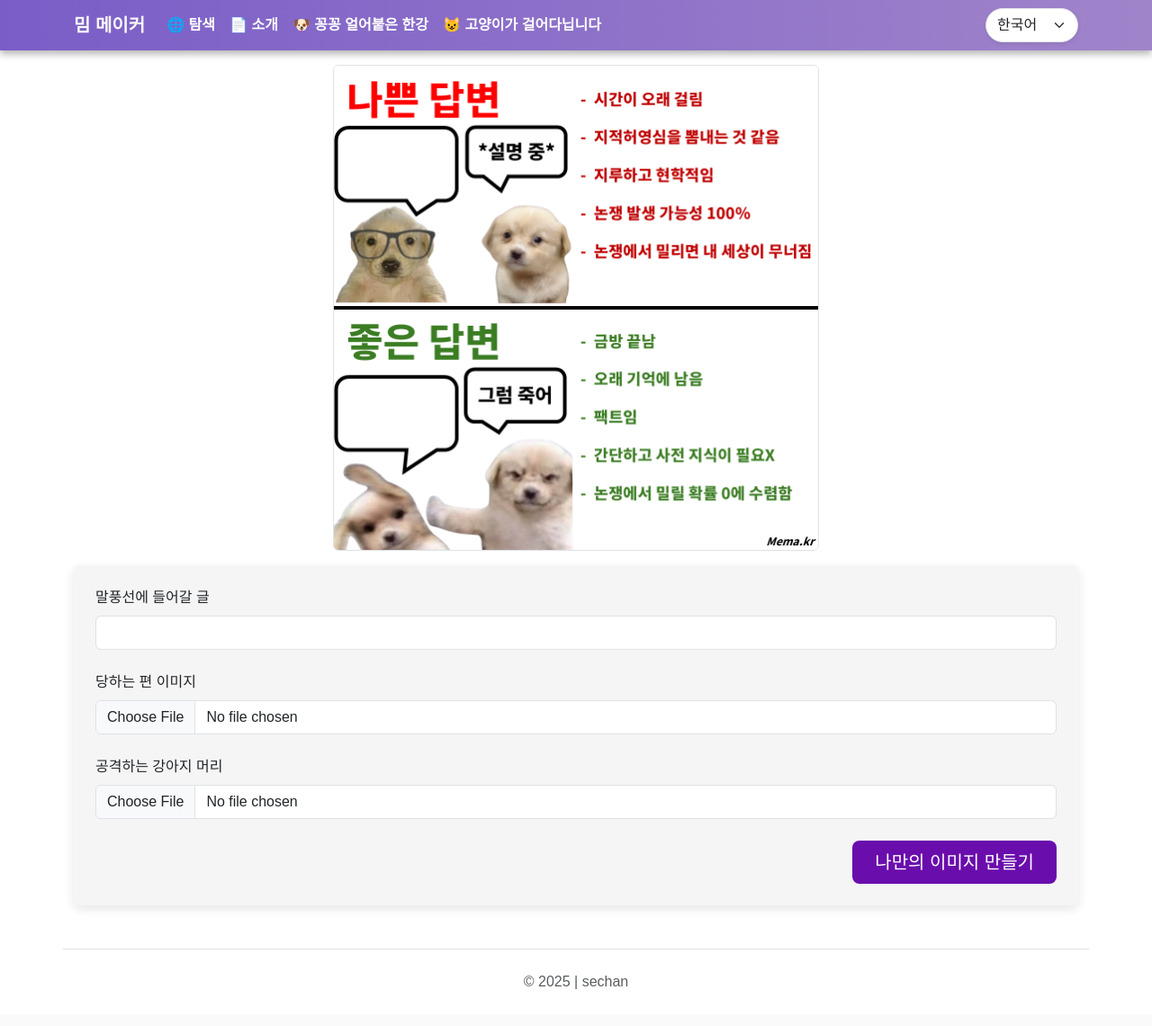
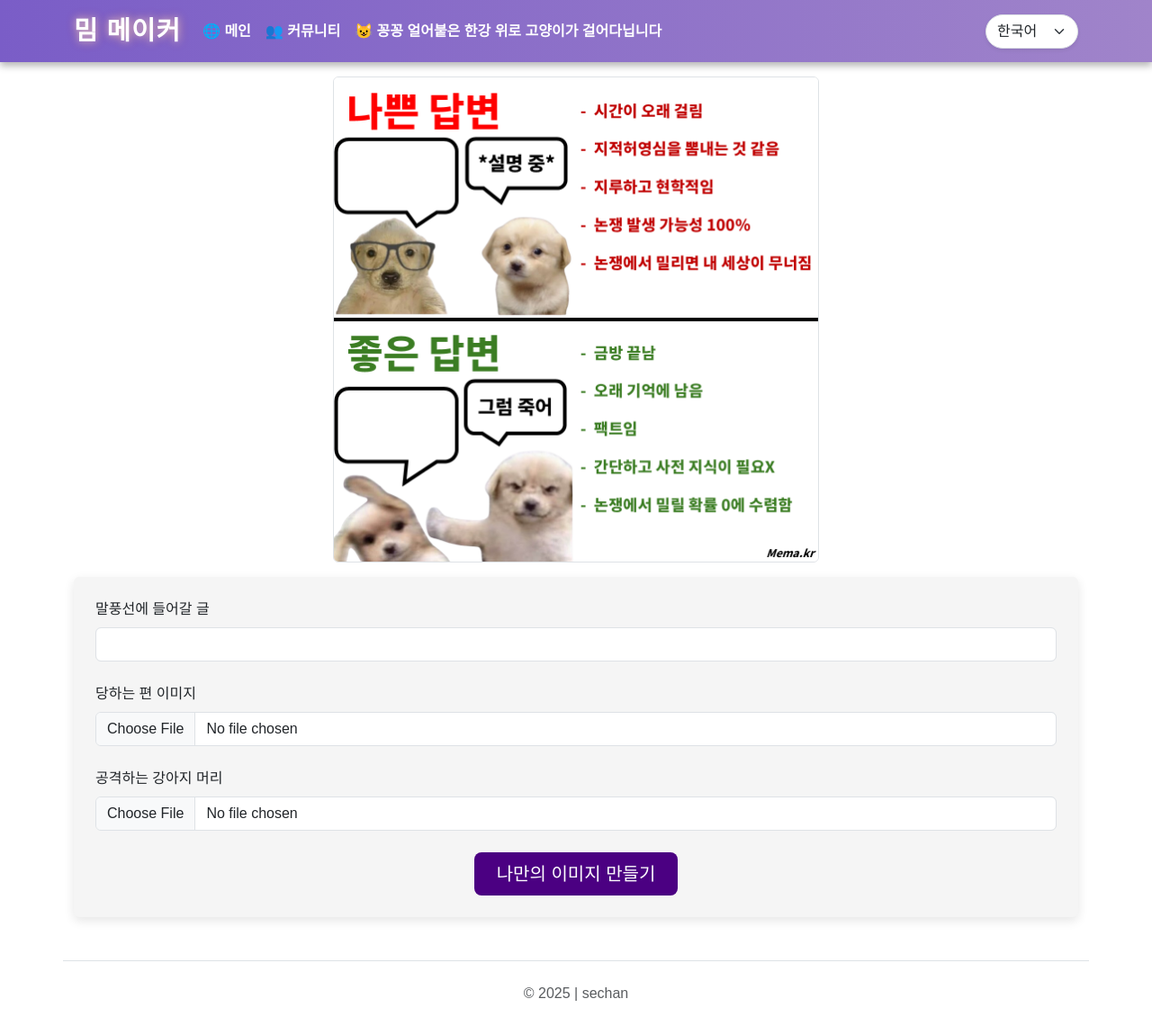
Before and after one commit to parkzzang/memakr, a Django app: page /woof/ in a window 1280 px wide. Shown: the whole page at 90% size. Before the commit the page ends 1099 px from the top, so only its background shows below. Run offline with Django 5.2, Linux system fonts and the light colour scheme; some libraries are stand-ins or nearby versions; some web fonts are replaced.

Commit message:
두 번째 커밋

```diff
--- a/templates/base.html
+++ b/templates/base.html
@@ -28,6 +28,13 @@
           opacity: 0;
           visibility: hidden;
         }
+
+        .glow-text {
+          text-shadow: 0 0 8px rgba(255, 255, 255, 0.6), 0 0 12px rgba(255, 100, 0, 0.4);
+          font-size: 1.8rem;
+          letter-spacing: 1px;
+        }
+
     </style>
     <title>밈 메이커</title>
 </head>
@@ -47,13 +54,14 @@
       </button>
 
     <!-- 제목 (모바일 중앙, 데스크탑 왼쪽) -->
-    <a class="navbar-brand fw-bold text-light d-none d-lg-block" href="#">
-        밈 메이커
-      </a>
+    <a class="navbar-brand fw-bold d-none d-lg-block text-white glow-text" href="/">
+      밈 메이커
+    </a>
+
 
     <!-- 모바일 전용 중앙 제목 -->
     <div class="mobile-title position-absolute top-50 start-50 translate-middle d-block d-lg-none">
-        <a class="navbar-brand fw-bold text-light" href="#" style="font-size: 1.25rem;">
+        <a class="navbar-brand fw-bold text-light" href="/" style="font-size: 1.25rem;">
           밈 메이커
         </a>
       </div>
@@ -62,10 +70,9 @@
       <!-- 네비게이션 링크 -->
       <div class="collapse navbar-collapse justify-content-between" id="mainNav">
         <ul class="navbar-nav me-auto mb-2 mb-lg-0">
-          <li class="nav-item"><a class="nav-link text-white fw-semibold" href="/">🌐 탐색</a></li>
-          <li class="nav-item"><a class="nav-link text-white fw-semibold" href="/">📄 소개</a></li>
-          <li class="nav-item"><a class="nav-link text-white fw-semibold" href="/">🐶 꽁꽁 얼어붙은 한강</a></li>
-          <li class="nav-item"><a class="nav-link text-white fw-semibold" href="/">😺 고양이가 걸어다닙니다</a></li>
+          <li class="nav-item"><a class="nav-link text-white fw-semibold" href="/">🌐 메인</a></li>
+          <li class="nav-item"><a class="nav-link text-white fw-semibold" href="/community">👥 커뮤니티</a></li>
+          <li class="nav-item"><a class="nav-link text-white fw-semibold" href="/cat">😺 꽁꽁 얼어붙은 한강 위로 고양이가 걸어다닙니다</a></li>
         </ul>
       </div>
 
--- a/templates/woof/landing.html
+++ b/templates/woof/landing.html
@@ -32,9 +32,9 @@
     </div>
 
     <!-- 생성 버튼 -->
-    <div class="text-end">
+    <div class="text-center">
       <button type="submit" class="btn btn-lg px-4"
-        style="background-color: #6A0DAD; color: white;">나만의 이미지 만들기</button>
+        style="background-color: #4B0082; color: white;">나만의 이미지 만들기</button>
     </div>
   </form>
 
```
Also changed, not shown: media/output.png (deleted), media/output_20250401_221026_f334f4dd.png (deleted), media/output_20250401_221128_8890dd2b.png (deleted), media/output_20250401_221140_e7771120.png (deleted), media/output_20250401_221234_03174963.png (deleted), static/dog1.png (deleted), static/dog3.png (deleted).
